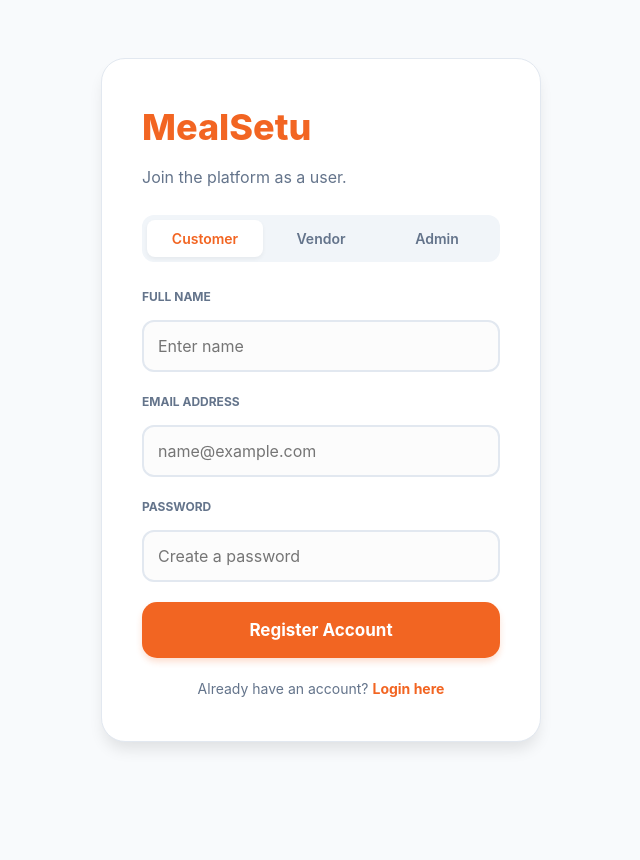
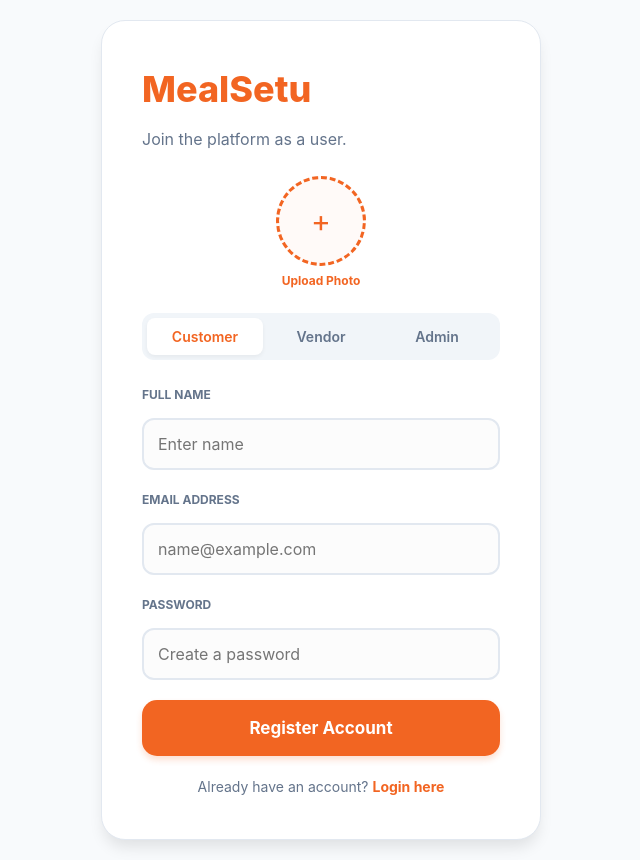
Before and after one commit to mosin-ali/Mealsetu, a React (Vite) app: page /register in a window 1280 px wide. Shown: the whole page, without its empty margins (319-959 px from the left). Before the commit the page ends 800 px from the top, so only its background shows below. Built offline with nearby package versions, Linux system fonts and the light colour scheme.

Commit message:
src/pages/Register.jsx

```diff
--- a/src/pages/Register.jsx
+++ b/src/pages/Register.jsx
@@ -2,51 +2,75 @@ import React, { useState } from 'react';
 import { useNavigate, Link } from 'react-router-dom';
 
 export default function Register() {
-  // role can now be 'user', 'vendor', or 'admin'
   const [role, setRole] = useState('user');
+  const [profilePic, setProfilePic] = useState(null); // State for image preview
   const navigate = useNavigate();
+
+  // Function to handle image selection and conversion to preview URL
+  const handleImageChange = (e) => {
+    const file = e.target.files[0];
+    if (file) {
+      const reader = new FileReader();
+      reader.onloadend = () => {
+        setProfilePic(reader.result);
+      };
+      reader.readAsDataURL(file);
+    }
+  };
 
   const handleRegister = (e) => {
     e.preventDefault();
-    // Static Redirection for MCA Project Demo
     alert(`Account created successfully as a ${role.toUpperCase()}! Redirecting to Login...`);
     navigate('/login');
   };
 
   return (
-    /* Dynamic class 'admin-mode' applied when Admin is selected */
     <div className={`page-center ${role === 'admin' ? 'admin-mode' : ''}`}>
       <div className="auth-card">
         <h1 className="brand-name">MealSetu</h1>
         <p className="auth-subtitle">Join the platform as a {role}.</p>
 
-        {/* Updated Role Selection Toggle with 3 Roles */}
+        {/* --- CIRCULAR PROFILE UPLOAD START --- */}
+        <div style={{ textAlign: 'center', marginBottom: '20px' }}>
+          <label htmlFor="regImage" style={{ cursor: 'pointer', position: 'relative', display: 'inline-block' }}>
+            <div style={{
+              width: '90px',
+              height: '90px',
+              borderRadius: '50%',
+              border: '3px dashed #f26522',
+              display: 'flex',
+              alignItems: 'center',
+              justifyContent: 'center',
+              overflow: 'hidden',
+              backgroundColor: '#fffaf8'
+            }}>
+              {profilePic ? (
+                <img src={profilePic} alt="Preview" style={{ width: '100%', height: '100%', objectFit: 'cover' }} />
+              ) : (
+                <span style={{ fontSize: '30px', color: '#f26522' }}>+</span>
+              )}
+            </div>
+            <p style={{ fontSize: '12px', color: '#f26522', marginTop: '5px', fontWeight: 'bold' }}>Upload Photo</p>
+          </label>
+          <input
+            id="regImage"
+            type="file"
+            accept="image/*"
+            onChange={handleImageChange}
+            style={{ display: 'none' }}
+          />
+        </div>
+        {/* --- CIRCULAR PROFILE UPLOAD END --- */}
+
         <div className="role-container">
-          <button
-            className={`role-tab ${role === 'user' ? 'active' : ''}`}
-            onClick={() => setRole('user')}
-          >
-            Customer
-          </button>
-          <button
-            className={`role-tab ${role === 'vendor' ? 'active' : ''}`}
-            onClick={() => setRole('vendor')}
-          >
-            Vendor
-          </button>
-          <button
-            className={`role-tab ${role === 'admin' ? 'active' : ''}`}
-            onClick={() => setRole('admin')}
-          >
-            Admin
-          </button>
+          <button className={`role-tab ${role === 'user' ? 'active' : ''}`} onClick={() => setRole('user')}>Customer</button>
+          <button className={`role-tab ${role === 'vendor' ? 'active' : ''}`} onClick={() => setRole('vendor')}>Vendor</button>
+          <button className={`role-tab ${role === 'admin' ? 'active' : ''}`} onClick={() => setRole('admin')}>Admin</button>
         </div>
 
         <form onSubmit={handleRegister}>
           <div className="input-group">
-            <label className="input-label">
-              {role === 'vendor' ? 'Kitchen / Business Name' : 'Full Name'}
-            </label>
+            <label className="input-label">{role === 'vendor' ? 'Kitchen / Business Name' : 'Full Name'}</label>
             <input type="text" className="form-input" placeholder="Enter name" required />
           </div>
 
@@ -55,7 +79,6 @@ export default function Register() {
             <input type="email" className="form-input" placeholder="name@example.com" required />
           </div>
 
-          {/* Conditional Field for Vendors */}
           {role === 'vendor' && (
             <div className="input-group">
               <label className="input-label">FSSAI License Number</label>
@@ -63,7 +86,6 @@ export default function Register() {
             </div>
           )}
 
-          {/* Conditional Field for Admin (Security Key) */}
           {role === 'admin' && (
             <div className="input-group">
               <label className="input-label">Security Access Key</label>
@@ -79,15 +101,11 @@ export default function Register() {
           <button type="submit" className="btn-primary">
             Register {role === 'admin' ? 'System Admin' : 'Account'}
           </button>
-
-
         </form>
 
         <p style={{ marginTop: '20px', textAlign: 'center', fontSize: '14px', color: '#64748b' }}>
           Already have an account? {' '}
-          <Link to="/login" style={{ color: 'var(--primary)', fontWeight: 'bold', textDecoration: 'none' }}>
-            Login here
-          </Link>
+          <Link to="/login" style={{ color: 'var(--primary)', fontWeight: 'bold', textDecoration: 'none' }}>Login here</Link>
         </p>
       </div>
     </div>
```
